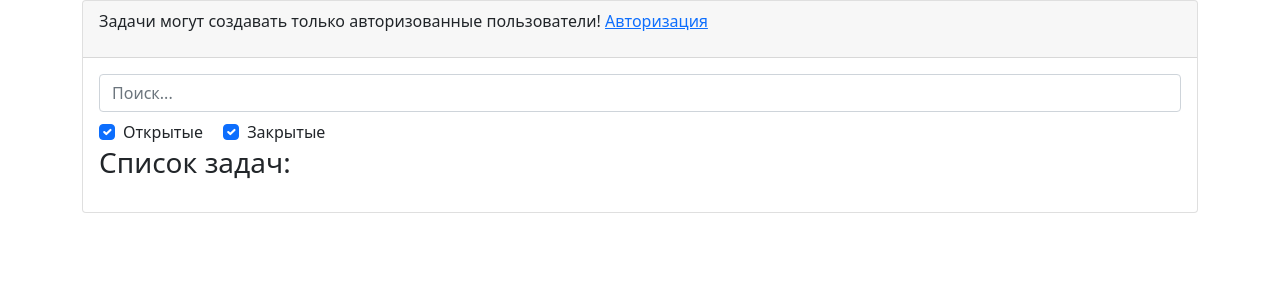
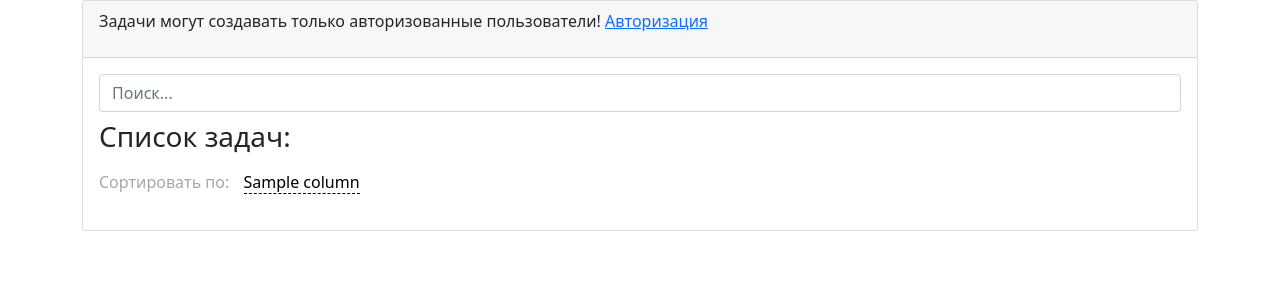
Before and after one commit to Rumil94/docker_app, a Symfony app: template templates/task/index.html.twig in a window 1280 px wide. Shown: the top 300 px of the page. Run offline with Twig, Linux system fonts and the light colour scheme; the template is opened without the code that fills it: most values are stand-ins (such as "Sample title", 1, 10 or a date in 2020); some libraries are stand-ins or nearby versions.

Commit message:
add sort tasks

```diff
--- a/templates/task/index.html.twig
+++ b/templates/task/index.html.twig
@@ -17,15 +17,15 @@
                 <div class="mb-2">
                     <input id="query" class="form-control" type="text" placeholder="Поиск...">
                 </div>
-                <div class="form-check form-check-inline">
-                    <input class="form-check-input" type="checkbox" id="open" value="open" checked>
-                    <label class="form-check-label" for="open">Открытые</label>
+                <h3 class="mb-3">Список задач:</h3>
+                <div class="sort-bar">
+                    <div class="sort-bar-title">Сортировать по:</div>
+                    <div class="sort-bar-list">
+                        {% for column in columns %}
+                            <a href="javascript:void(0);" class="tasks-sort" data-sort="" data-asc="{{ column.id }}_asc" data-desc="{{ column.id }}_desc" data-title="{{ column.title }}">{{ column.title }}</a>
+                        {% endfor %}
+                    </div>
                 </div>
-                <div class="form-check form-check-inline">
-                    <input class="form-check-input" type="checkbox" id="close" value="close" checked>
-                    <label class="form-check-label" for="close">Закрытые</label>
-                </div>
-                <h3 class="mb-3">Список задач:</h3>
                 <div id="tasks"></div>
             </div>
         </div>
@@ -112,6 +112,41 @@
             let val = event.target.value;
             $.ajax({
                 url: '/task/show-all?query=' + val,
+                method: 'GET',
+                success: function (response) {
+                    $('#tasks').html(response);
+                },
+                error: function (response) {
+                    console.log(response);
+                }
+            });
+        });
+
+        $('.tasks-sort').on('click', function() {
+            $('.tasks-sort').not($(this)).each(function (i, obj) {
+                $(obj).removeClass('active');
+                $(obj).attr("data-sort", '');
+                $(obj).text($(obj).attr('data-title'));
+            });
+
+            let sort = $(this).attr('data-sort');
+            let asc = $(this).attr('data-asc');
+            let desc = $(this).attr('data-desc');
+            let title = $(this).attr('data-title');
+            if (sort === asc) {
+                sort = desc;
+                $(this).html(title + '<i>▲</i>');
+            } else if (sort === desc) {
+                sort = asc;
+                $(this).html(title + '<i>▼</i>');
+            } else {
+                sort = desc;
+                $(this).html(title + '<i>▲</i>');
+            }
+            $(this).addClass('active');
+            $(this).attr("data-sort", sort);
+            $.ajax({
+                url: '/task/show-all?sort=' + sort,
                 method: 'GET',
                 success: function (response) {
                     $('#tasks').html(response);
@@ -275,4 +310,33 @@
             }
         }
     </script>
+
+    <style>
+        .sort-bar {
+            margin-bottom: 20px;
+        }
+        .sort-bar-title {
+            display: inline-block;
+            margin-right: 10px;
+            color: #a7a7a7;
+        }
+        .sort-bar-list {
+            display: inline-block;
+        }
+        .sort-bar-list a {
+            color: #000;
+            text-decoration: none;
+            margin-right: 10px;
+            border-bottom: 1px dashed;
+        }
+        .sort-bar-list a i {
+            font-style: normal;
+            font-size: 10px;
+            line-height: 14px;
+            vertical-align: middle;
+        }
+        .sort-bar-list a.active {
+            color: #cb11ab;
+        }
+    </style>
 {% endblock %}
```
Also changed, not shown: src/Controller/TaskController.php (+19 -5 lines), src/Helpers/Helpers.php (added, +28 -0 lines), src/Service/TaskService.php (+8 -1 lines).
